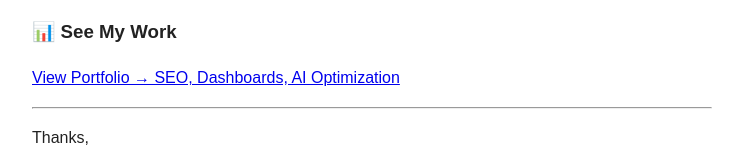
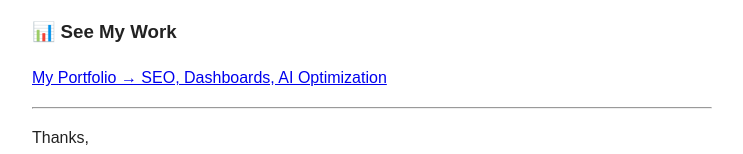
Before and after one commit to smntrrz/cover-letter, a plain HTML site: page index.html in a window 1280 px wide. Shown: the part 396-550 px from the top of the page, without its empty margins (268-1011 px from the left). Drawn offline with Linux system fonts and the light colour scheme.

Commit message:
Update portfolio link text in index.html

```diff
--- a/index.html
+++ b/index.html
@@ -32,7 +32,7 @@
 
 <p>
 <a href="https://www.notion.so/Ian-Simon-Torres-Portfolio-349bdeb38b5d804cbe6dd182f5379a1e" target="_blank">
-View Portfolio → SEO, Dashboards, AI Optimization
+My Portfolio → SEO, Dashboards, AI Optimization
 </a>
 </p>
 
```
